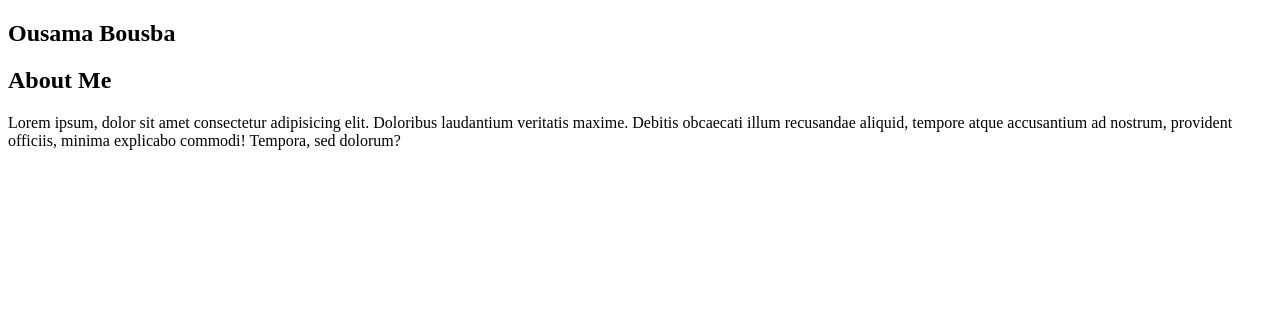
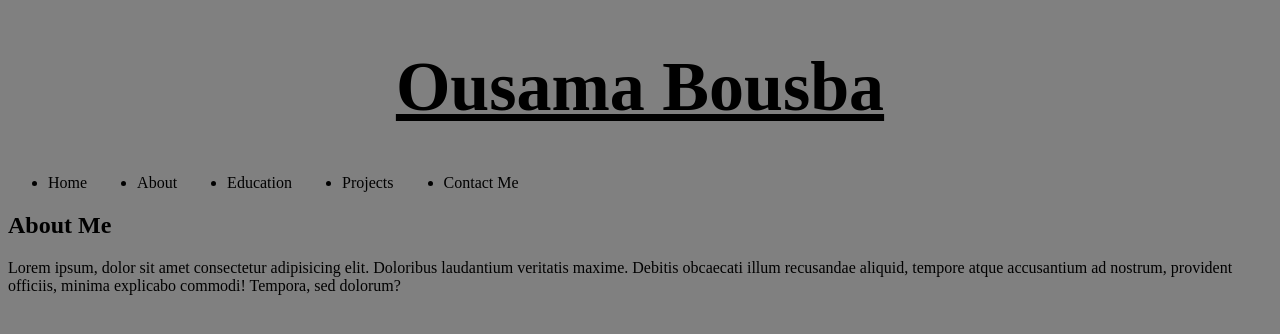
Before and after one commit to ousama1234/project1.2, a plain HTML site: page index.html in a window 1280 px wide. Drawn offline with Linux system fonts and the light colour scheme.

Commit message:
background colour added and list

```diff
--- a/index.html
+++ b/index.html
@@ -5,15 +5,26 @@
     <meta http-equiv="X-UA-Compatible" content="IE=edge">
     <meta name="viewport" content="width=device-width, initial-scale=1.0">
     <title>Portfolio</title>
-    <link ref="stylesheet" href="style.css">
+    <link rel="stylesheet" href="style.css">
 </head>
 <body>
-    <section>
-        <h1>Ousama Bousba</h1>
+
+   <h1>Ousama Bousba</h1>
+   <section>
+     <ul class="navigation">
+         <li>Home</li>
+         <li>About</li>
+         <li>Education</li>
+         <li>Projects</li>
+         <li>Contact Me</li>
+     </ul>
+   </section>
+    <section class="Information">
     <h2>About Me</h2>
     <p>Lorem ipsum, dolor sit amet consectetur adipisicing elit. Doloribus laudantium veritatis maxime. Debitis obcaecati illum recusandae aliquid, tempore atque accusantium ad nostrum, provident officiis, minima explicabo commodi! Tempora, sed dolorum?</p>
     </section>
 
 
+
 </body>
 </html>
--- a/style.css
+++ b/style.css
@@ -1 +1,21 @@
-style.css
+body{
+    background-color: grey;
+
+    }
+
+h1{
+    text-align: center;
+    font-size: 70px;
+    text-decoration: underline;
+
+}
+.bar{
+   margin: center;
+}
+
+.navigation{
+display: flex;
+flex-direction: row;
+text-align: center;
+gap: 50px;
+}
```
